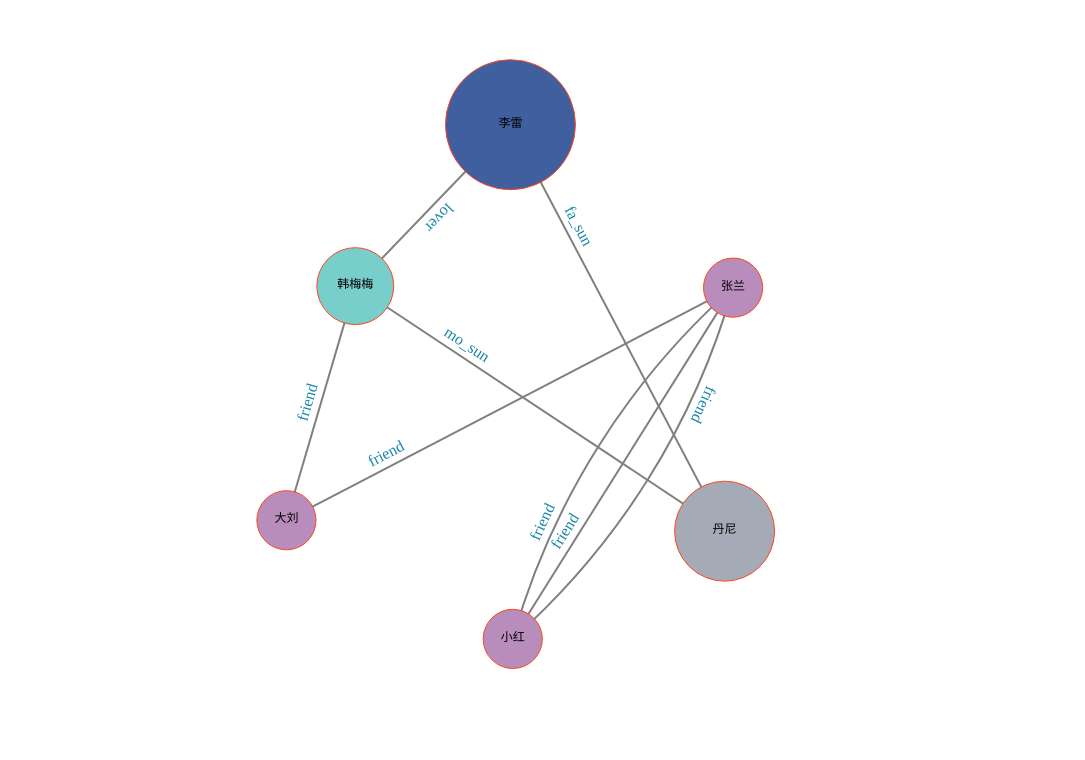
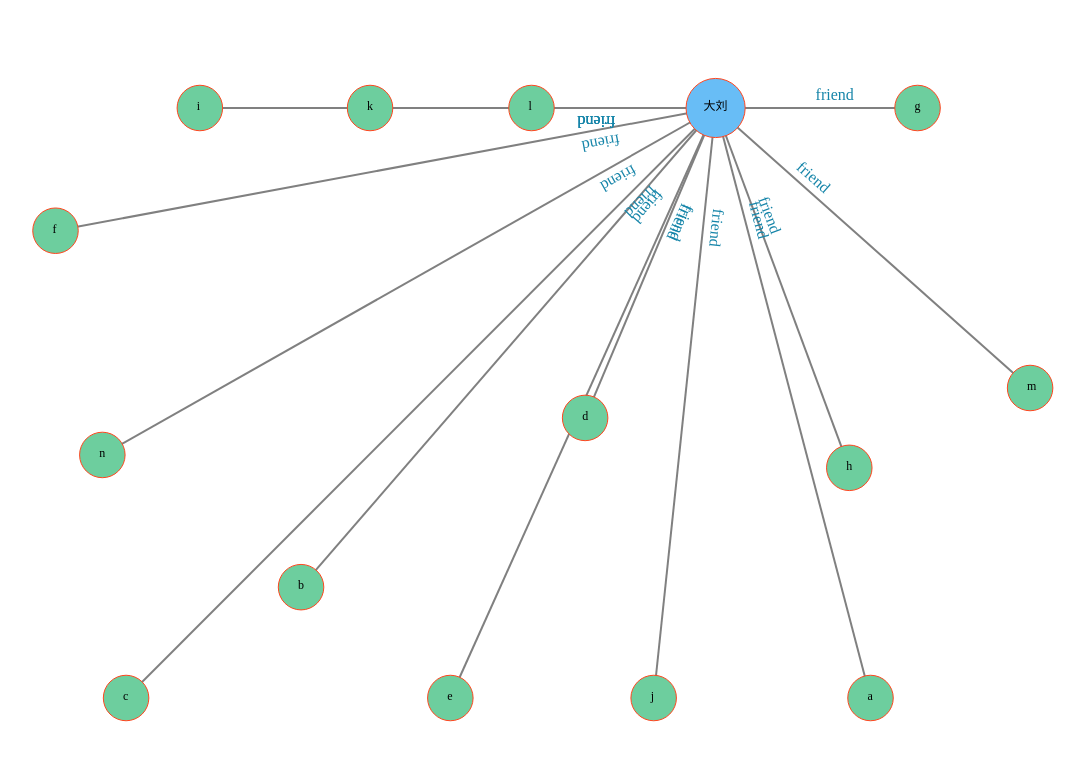
Before and after one commit to honeyTi/myTestMapData, a plain HTML site: page index.html in a window 1280 px wide. Shown: the whole page, without its empty margins (132-1217 px from the left). Drawn offline with Linux system fonts and the light colour scheme; animation ran at ten frames a second.

Commit message:
修改为发散型数据

```diff
--- a/index.html
+++ b/index.html
@@ -30,37 +30,38 @@
         var dom = document.getElementById('main');
         console.log(dom.offsetHeight);
         console.log(dom.offsetWidth);
-        var node = [{
-                "id": "李雷",
-                "data": {
-                    "labels": 0,
-                    "property": {
-                        "age": 21,
-                        "name": "李雷"
-                    }
-                }
-            },
-            {
-                "id": "丹尼",
-                "data": {
-                    "labels": 1,
-                    "property": {
-                        "age": 21,
-                        "name": "丹尼"
-                    }
-                }
-            },
-            {
-                "id": "韩梅梅",
-                "data": {
-                    "labels": 2,
-                    "property": {
-                        "age": 20,
-                        "name": "韩梅梅",
-                        "from": "beijing"
-                    }
-                }
-            },
+        var node = [
+            // {
+            //     "id": "李雷",
+            //     "data": {
+            //         "labels": 0,
+            //         "property": {
+            //             "age": 21,
+            //             "name": "李雷"
+            //         }
+            //     }
+            // },
+            // {
+            //     "id": "丹尼",
+            //     "data": {
+            //         "labels": 1,
+            //         "property": {
+            //             "age": 21,
+            //             "name": "丹尼"
+            //         }
+            //     }
+            // },
+            // {
+            //     "id": "韩梅梅",
+            //     "data": {
+            //         "labels": 2,
+            //         "property": {
+            //             "age": 20,
+            //             "name": "韩梅梅",
+            //             "from": "beijing"
+            //         }
+            //     }
+            // },
             {
                 "id": "大刘",
                 "data": {
@@ -72,37 +73,206 @@
                     }
                 }
             },
+            // {
+            //     "id": "张兰",
+            //     "data": {
+            //         "labels": [3],
+            //         "property": {
+            //             "age": 20,
+            //             "name": "张兰",
+            //             "from": "beijing"
+            //         }
+            //     }
+            // }, {
+            //     "id": "小红",
+            //     "data": {
+            //         "labels": [3],
+            //         "property": {
+            //             "age": 20,
+            //             "name": "小红",
+            //             "from": "beijing"
+            //         }
+            //     }
+            // },
             {
-                "id": "张兰",
+                "id": "a",
                 "data": {
-                    "labels": [3],
+                    "labels": 4,
                     "property": {
                         "age": 20,
-                        "name": "张兰",
+                        "name": "a",
                         "from": "beijing"
                     }
                 }
-            }, {
-                "id": "小红",
+            },
+            {
+                "id": "b",
                 "data": {
-                    "labels": [3],
+                    "labels": 4,
                     "property": {
                         "age": 20,
-                        "name": "小红",
+                        "name": "b",
                         "from": "beijing"
                     }
                 }
-            }
+            },
+            {
+                "id": "c",
+                "data": {
+                    "labels": 4,
+                    "property": {
+                        "age": 20,
+                        "name": "c",
+                        "from": "beijing"
+                    }
+                }
+            },
+            {
+                "id": "d",
+                "data": {
+                    "labels": 4,
+                    "property": {
+                        "age": 20,
+                        "name": "d",
+                        "from": "beijing"
+                    }
+                }
+            },
+            {
+                "id": "e",
+                "data": {
+                    "labels": 4,
+                    "property": {
+                        "age": 20,
+                        "name": "e",
+                        "from": "beijing"
+                    }
+                }
+            },
+            {
+                "id": "f",
+                "data": {
+                    "labels": 4,
+                    "property": {
+                        "age": 20,
+                        "name": "f",
+                        "from": "beijing"
+                    }
+                }
+            },
+            {
+                "id": "g",
+                "data": {
+                    "labels": 4,
+                    "property": {
+                        "age": 20,
+                        "name": "g",
+                        "from": "beijing"
+                    }
+                }
+            },
+            {
+                "id": "h",
+                "data": {
+                    "labels": 4,
+                    "property": {
+                        "age": 20,
+                        "name": "h",
+                        "from": "beijing"
+                    }
+                }
+            },
+            {
+                "id": "i",
+                "data": {
+                    "labels": 4,
+                    "property": {
+                        "age": 20,
+                        "name": "i",
+                        "from": "beijing"
+                    }
+                }
+            },
+            {
+                "id": "j",
+                "data": {
+                    "labels": 4,
+                    "property": {
+                        "age": 20,
+                        "name": "j",
+                        "from": "beijing"
+                    }
+                }
+            },
+            {
+                "id": "k",
+                "data": {
+                    "labels": 4,
+                    "property": {
+                        "age": 20,
+                        "name": "k",
+                        "from": "beijing"
+                    }
+                }
+            },
+            {
+                "id": "l",
+                "data": {
+                    "labels": 4,
+                    "property": {
+                        "age": 20,
+                        "name": "l",
+                        "from": "beijing"
+                    }
+                }
+            },
+            {
+                "id": "m",
+                "data": {
+                    "labels": 4,
+                    "property": {
+                        "age": 20,
+                        "name": "m",
+                        "from": "beijing"
+                    }
+                }
+            },
+            {
+                "id": "n",
+                "data": {
+                    "labels": 4,
+                    "property": {
+                        "age": 20,
+                        "name": "n",
+                        "from": "beijing"
+                    }
+                }
+            },
+
         ];
         var link = [
-            {"source": "李雷", "target": "丹尼", "labels": "fa_sun", "property": {"begin": 1991}},
-            {"source": "韩梅梅", "target": "丹尼", "labels": "mo_sun", "property": {"begin": 1991}},
-            {"source": "李雷", "target": "韩梅梅", "labels": "lover", "property": {"begin": 1922}},
-            {"source": "大刘", "target": "韩梅梅", "labels": "friend", "property": {"begin": 1111}},
-            {"source": "大刘", "target": "张兰", "labels": "friend", "property": {"begin": 1111}},
-            {"source": "小红", "target": "张兰", "labels": "friend", "property": {"begin": 1111}},
-            {"source": "张兰", "target": "小红", "labels": "friend", "property": {"begin": 1111}},
-            {"source": "小红", "target": "张兰", "labels": "friend", "property": {"begin": 1111}},
+            //{"source": "李雷", "target": "丹尼", "labels": "fa_sun", "property": {"begin": 1991}},
+           // {"source": "韩梅梅", "target": "丹尼", "labels": "mo_sun", "property": {"begin": 1991}},
+          //  {"source": "李雷", "target": "韩梅梅", "labels": "lover", "property": {"begin": 1922}},
+           // {"source": "大刘", "target": "韩梅梅", "labels": "friend", "property": {"begin": 1111}},
+           // {"source": "大刘", "target": "张兰", "labels": "friend", "property": {"begin": 1111}},
+            {"source": "大刘", "target": "a", "labels": "friend", "property": {"begin": 1111}},
+            {"source": "大刘", "target": "b", "labels": "friend", "property": {"begin": 1111}},
+            {"source": "大刘", "target": "c", "labels": "friend", "property": {"begin": 1111}},
+            {"source": "大刘", "target": "d", "labels": "friend", "property": {"begin": 1111}},
+            {"source": "大刘", "target": "e", "labels": "friend", "property": {"begin": 1111}},
+            {"source": "大刘", "target": "f", "labels": "friend", "property": {"begin": 1111}},
+            {"source": "大刘", "target": "g", "labels": "friend", "property": {"begin": 1111}},
+            {"source": "大刘", "target": "h", "labels": "friend", "property": {"begin": 1111}},
+            {"source": "大刘", "target": "i", "labels": "friend", "property": {"begin": 1111}},
+            {"source": "大刘", "target": "j", "labels": "friend", "property": {"begin": 1111}},
+            {"source": "大刘", "target": "k", "labels": "friend", "property": {"begin": 1111}},
+            {"source": "大刘", "target": "l", "labels": "friend", "property": {"begin": 1111}},
+            {"source": "大刘", "target": "m", "labels": "friend", "property": {"begin": 1111}},
+            {"source": "大刘", "target": "n", "labels": "friend", "property": {"begin": 1111}},
+          //  {"source": "大刘", "target": "张兰", "labels": "friend", "property": {"begin": 1111}},
+          //  {"source": "大刘", "target": "小红", "labels": "friend", "property": {"begin": 1111}},
+           // {"source": "大刘", "target": "张兰", "labels": "friend", "property": {"begin": 1111}},
         ];
         var data = {
             container: '#main',
--- a/js/panorama.js
+++ b/js/panorama.js
@@ -88,13 +88,13 @@ panorama.prototype = {
                 color = option.color;
             } else {
                 color = [
-                    // '#68bdf6', // light blue
-                    // '#6dce9e', // green #1
-                    // '#faafc2', // light pink
-                    // '#f2baf6', // purple
-                    // '#ff928c', // light red
-                    // '#fcea7e', // light yellow
-                    // '#ffc766', // light orange
+                    '#68bdf6', // light blue
+                    '#6dce9e', // green #1
+                    '#faafc2', // light pink
+                    '#f2baf6', // purple
+                    '#ff928c', // light red
+                    '#fcea7e', // light yellow
+                    '#ffc766', // light orange
                     '#405f9e', // navy blue
                     '#a5abb6', // dark gray
                     '#78cecb', // green #2,
```
